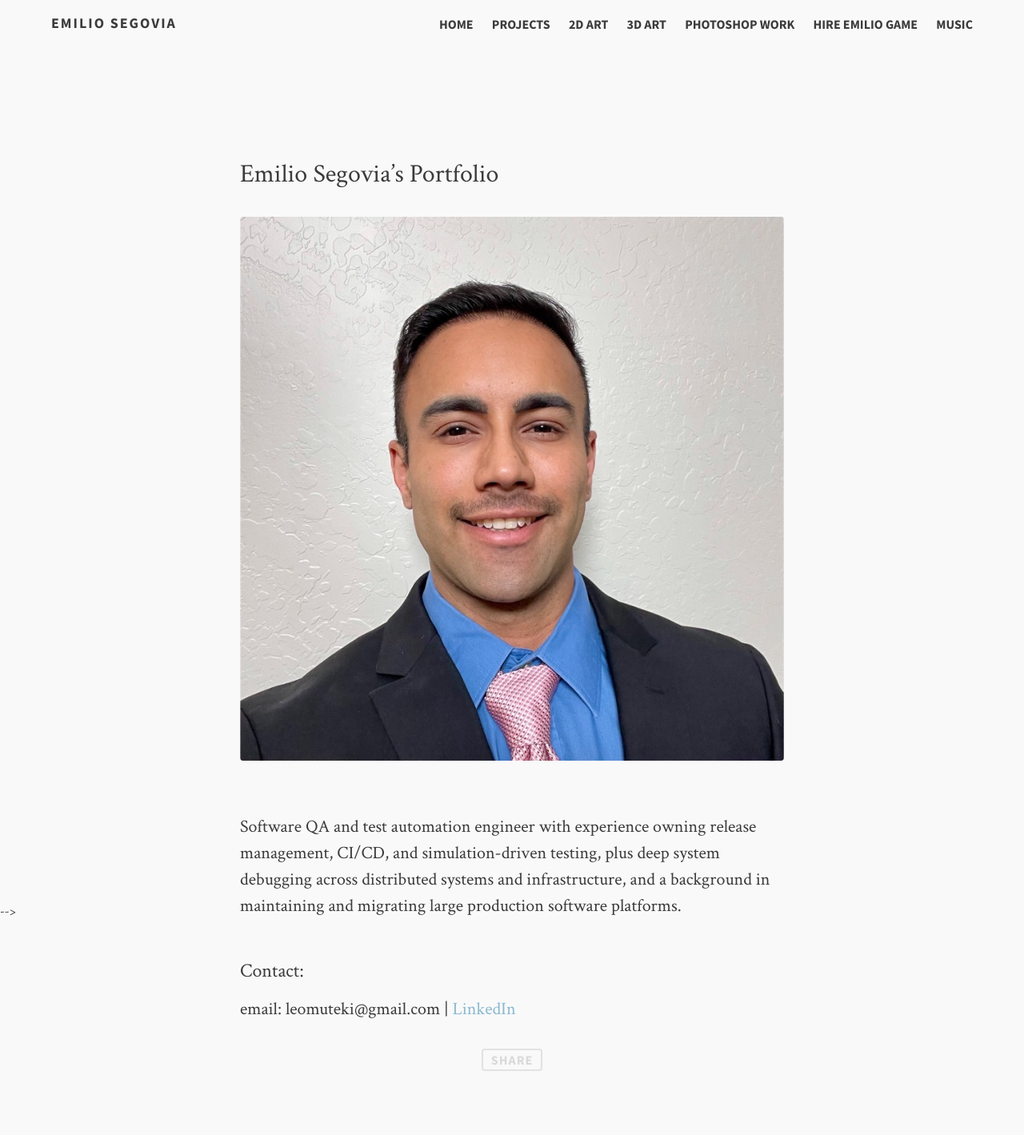
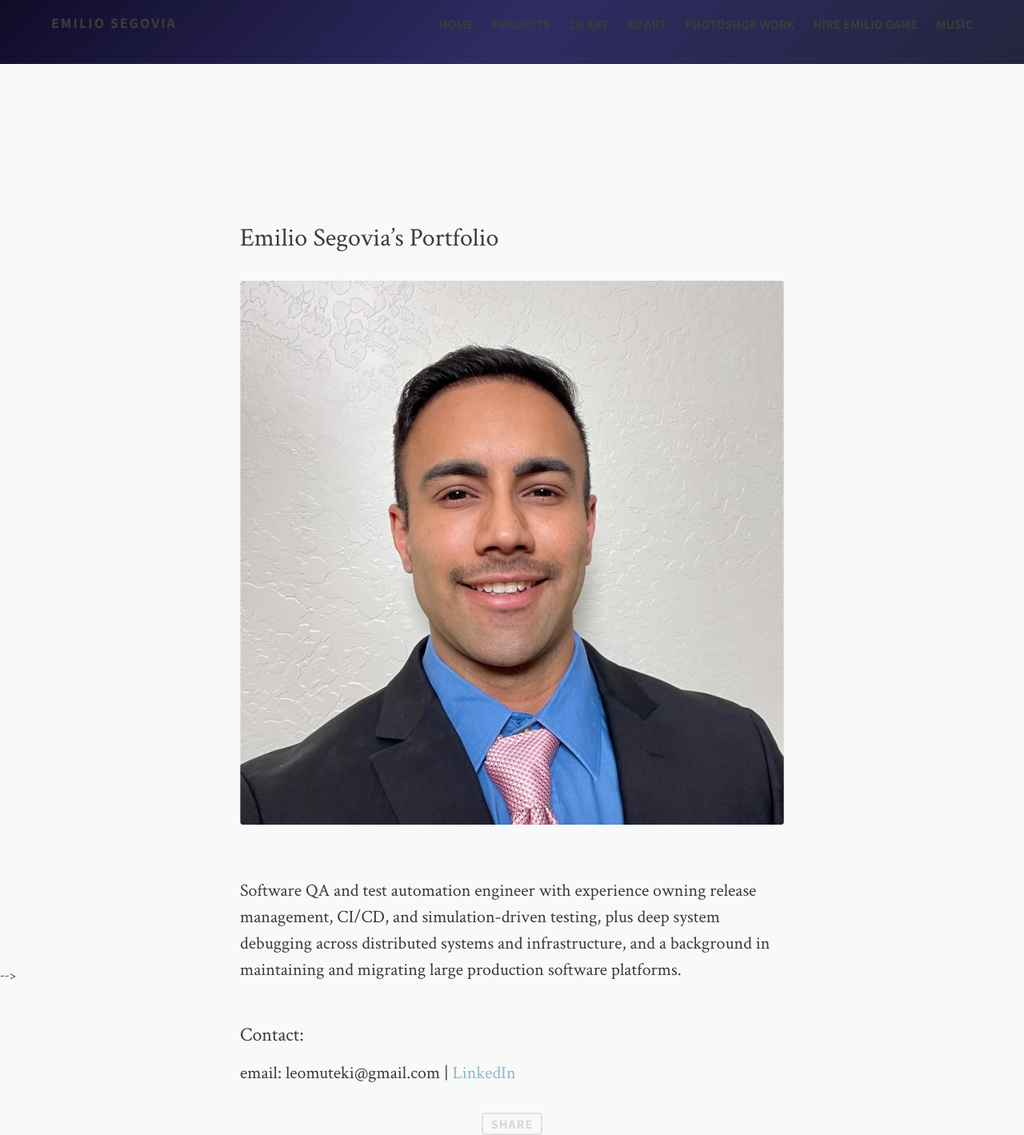
Before and after one commit to leomuteki/leomuteki.github.io, a Jekyll site: the page built from index.md, in a window 1280 px wide. Shown: the whole page at 80% size. Built offline with Jekyll 4.4.1, drawn with Linux system fonts in a browser that asks for light colours; comment, search, counter and statistics services are not loaded; before the commit the page ends 1339 px from its top, so only the background shows below that.

Commit message:
Add blue gradient banner to head-dark

```diff
--- a/_includes/head-dark.html
+++ b/_includes/head-dark.html
@@ -64,3 +64,4 @@
         </nav>
       </div>
     </header>
+    <div style="height: 80px; width: 100%; background: linear-gradient(135deg, #0f0c29 0%, #302b63 50%, #24243e 100%);"></div>
```
